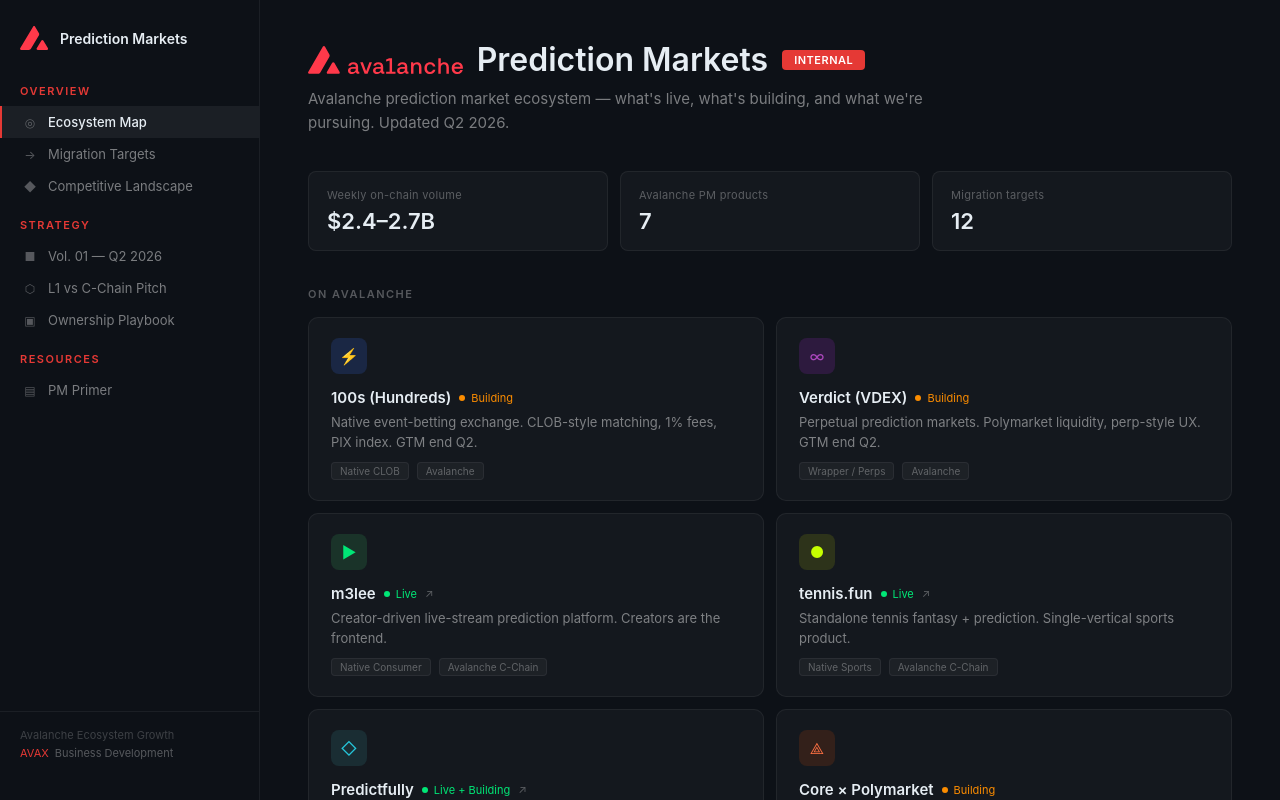
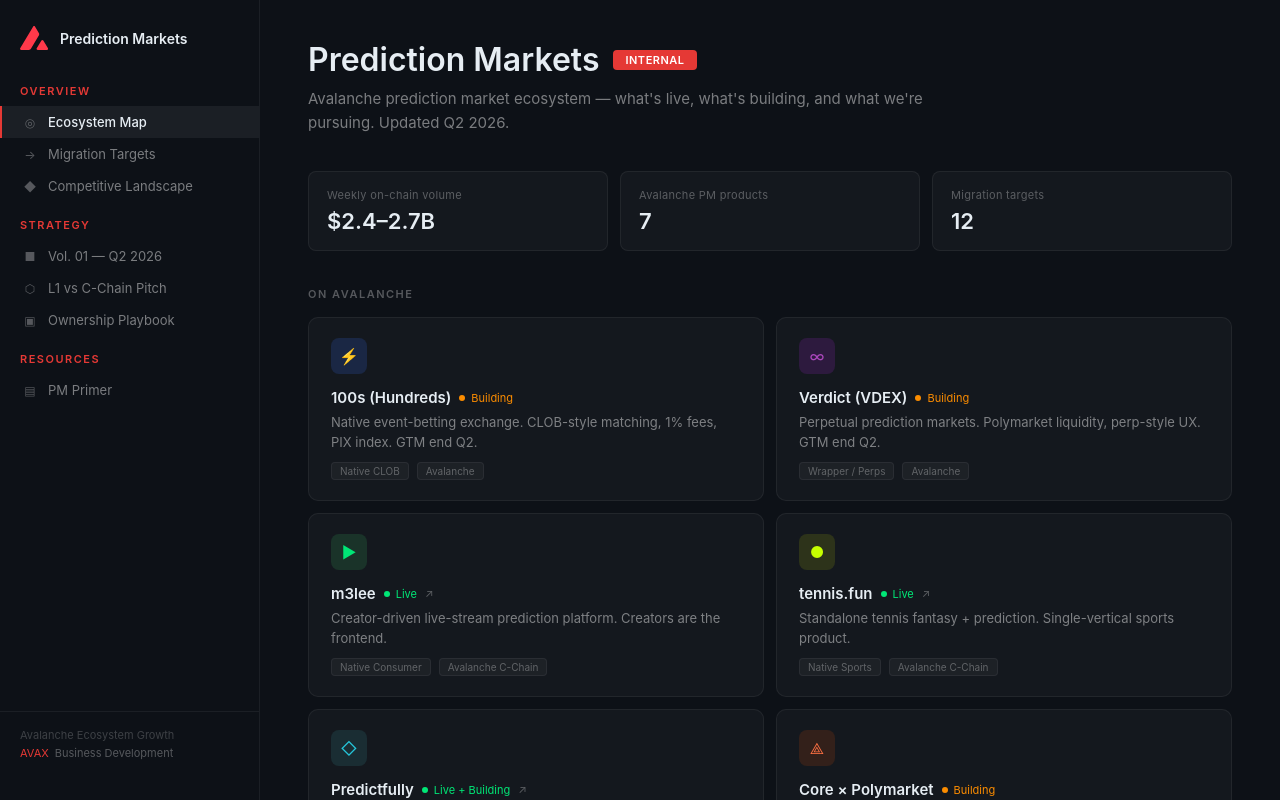
Before and after one commit to joeycannoliLABS/avax-prediction-markets, a Next.js app: page / in a window 1280 px wide. Shown: the top 800 px of the page. Built offline with nearby package versions, Linux system fonts and the light colour scheme.

Commit message:
Update page.tsx

```diff
--- a/app/page.tsx
+++ b/app/page.tsx
@@ -49,7 +49,7 @@
       {/* Header with Avalanche logo */}
       <div style={{ marginBottom: 36 }}>
         <div style={{ display: "flex", alignItems: "center", gap: 14, marginBottom: 8, flexWrap: "wrap" }}>
-          <img src="/avalanche-horizontal.svg" alt="Avalanche" height={28} style={{ display: "block" }} />
+
           <h1 style={{ fontSize: 32, fontWeight: 600, margin: 0, color: "var(--text-primary)" }}>
             Prediction Markets
           </h1>
```
